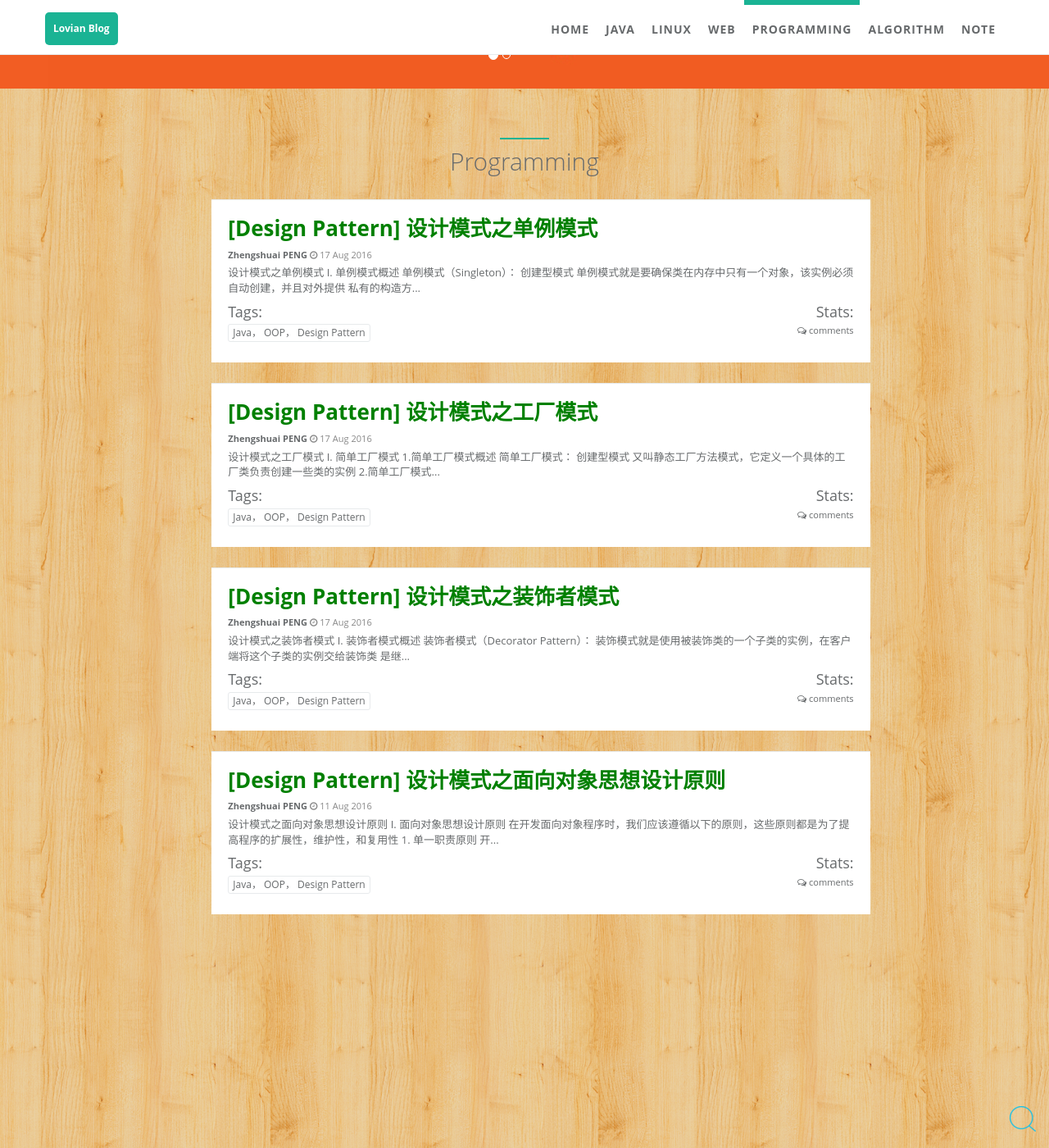
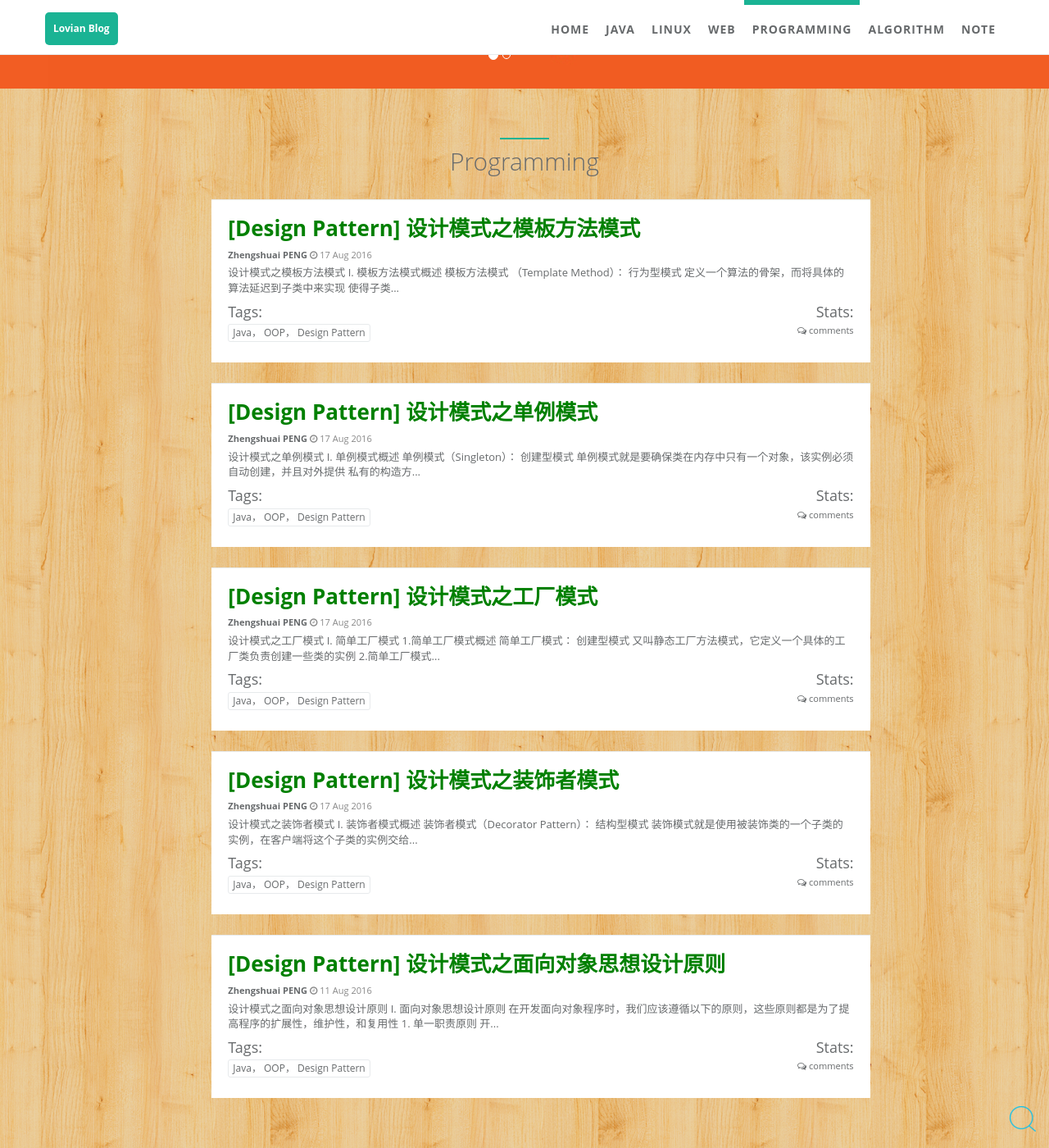
Before and after one commit to ZhengshuaiPENG/zhengshuaipeng.github.io, a Jekyll site: the page built from blog/programming.html, in a window 1280 px wide and 1400 px high, scrolled down 362 px. Shown: the whole window at 82% size. Built offline with Jekyll 4.4.1, drawn with Linux system fonts in a browser that asks for light colours; comment, search, counter and statistics services are not loaded; some of the changed lines change nothing that is shown.

Commit message:
template method

````diff
--- a/_posts/2016/08/2016-08-17-java-oop-design-pattern-decorator.md
+++ b/_posts/2016/08/2016-08-17-java-oop-design-pattern-decorator.md
@@ -15,6 +15,7 @@ icon: fa-keyboard-o
 
 装饰者模式（Decorator Pattern）：
 
+-	结构型模式
 -	装饰模式就是使用被装饰类的一个子类的实例，在客户端将这个子类的实例交给装饰类
 -	是继承的替代方案
 -	装饰者模式通过组合的方式扩展对象的特性
@@ -255,3 +256,32 @@ Note7 plays music
 ```
 
 我们可以看到，我们不需要改 ```Phone``` 的接口，也不需要更改其实现类的方法实现，就可以实现添加功能，这个就是装饰者模式
+
+
+## VI. 装饰者模式在 Java IO 中的应用
+
+我们直到 IO 的 API， 分为字节流和字符流两种，比如 ```InputStream``` 就是一个字节流，来读取字节：
+
+```java
+InputStream is = System.in;
+```
+
+而如果我们想要其读取字符呢？就要装饰一下这个 ```is``` ：
+
+```java
+InputStreamReader isr = new InputStreamReader(is);
+```
+
+现在，这个 ```isr``` 可以读取字符了，但不能直接读取字符串，那我们再装饰一下这个 ```isr```：
+
+```java
+BufferedReader br = new BufferedReader(isr);
+```
+
+得到的这个 ```br``` 就可以直接读取字符串了。再使用的时候，我们如果这样写：
+
+```java
+BufferedReader br = new BufferedReader(new InputStreamReader(System.in));
+```
+
+这个 br 就可以直接获取键盘输入了。由此可知， Java 中 ```Scanner``` 类，其实也是 IO 的一个装饰类
--- /dev/null
+++ b/_posts/2016/08/2016-08-17-java-oop-design-pattern-template-method.md
@@ -0,0 +1,196 @@
+---
+layout: post
+title:  "[Design Pattern] 设计模式之模板方法模式"
+date:   2016-08-17
+desc: "OOP template method pattern programming"
+keywords: "java, design pattern， oop， template method"
+categories: [Programming]
+tags: [Java， OOP， Design Pattern]
+icon: fa-keyboard-o
+---
+
+# 设计模式之模板方法模式
+
+## I. 模板方法模式概述
+
+模板方法模式 （Template Method）：
+
+-	行为型模式
+-	定义一个算法的骨架，而将具体的算法延迟到子类中来实现
+-	使得子类可以不改变算法结构，即可重新定义算法中的某些步骤
+
+## II. 模板方法模式的结构
+
+一般由一个```抽象类```和其```实现类```通过继承结构组成：
+
+抽象类中```方法```有三种：
+-	抽象方法： 定义好规范由子类来实现
+-	模板方法：
+	-	抽象类声明此方法且加以实现
+	-	模板方法是调用抽象方法来完成主要的逻辑功能
+	-	大多会被定义为 ```final``` 方法
+-	钩子方法：
+	-	抽象类声明此方法且加以实现
+	-	子类可以通过钩子方法来影响模板方法的逻辑
+
+## III. 模板方法模式的优缺点
+
+-	优点：
+	-	容易扩展
+		-	一般来说，抽象类中的模版方法是不易反生改变的部分，而抽象方法是容易反生变化的部分
+		-	因此通过增加实现类一般可以很容易实现功能的扩展，符合开闭原则。
+	-	便于维护
+		-	对于模版方法模式来说，正是由于他们的主要逻辑相同，才使用了模版方法
+		-	假如不使用模版方法，任由这些相同的代码散乱的分布在不同的类中，维护起来是非常不方便的。
+	-	比较灵活
+		-	因为有钩子方法，因此，子类的实现也可以影响父类中主逻辑的运行
+		-	但是，在灵活的同时，由于子类影响到了父类，违反了里氏替换原则，也会给程序带来风险。这就对抽象类的设计有了更高的要求。
+-	缺点：
+	-	如果算法骨架有修改的话，则需要修改抽象类
+
+## IV. 适用场景
+
+-	在多个子类拥有相同的方法，并且这些方法逻辑相同时，可以考虑使用模版方法模式。
+-	在程序的主框架相同，细节不同的场合下，也比较适合使用这种模式
+
+## V. 例子
+
+我们来看一个需要排序的需求，抽象类中定义了抽象方法 sort(), 然后在模板方法中使用此 sort() 方法来对数据进行排序
+
+先来定义抽象类
+
+```java
+package org.lovian.designpattern.template;
+
+import java.util.Arrays;
+
+public abstract class AbstractSort {
+	private int[] array;
+
+	public AbstractSort(int[] array){
+		this.array = array;
+	}
+
+	// 抽象方法
+	protected abstract void sort(int[] array);
+
+	// 模板方法，调用抽象方法完成逻辑
+	public void showResult(){
+		System.out.println("Before Sort");
+		System.out.println(Arrays.toString(array));
+		this.sort(array);
+		System.out.println("-----------------------------");
+		System.out.println("After Sort:");
+		System.out.println(Arrays.toString(array));
+	}
+}
+```
+
+然后实现这个抽象类，在实现类中实现抽象方法，第一个子类用冒泡排序实现：
+
+```java
+package org.lovian.designpattern.template;
+
+public class BubbleSort extends AbstractSort {
+
+	public BubbleSort(int[] array) {
+		super(array);
+	}
+
+	@Override
+	protected void sort(int[] array) {
+		bubbleSort(array);
+	}
+
+	private void bubbleSort(int[] array) {
+		int length = array.length;
+		boolean sorted = false;
+		while (!sorted) {
+			sorted = true;
+			for (int i = 0; i < length - 1; i++) {
+				if (array[i] > array[i + 1]) {
+					int tmp = array[i];
+					array[i] = array[i + 1];
+					array[i + 1] = tmp;
+					sorted = false;
+				}
+			}
+			length--;
+		}
+	}
+}
+```
+
+第二个子类用选择排序实现：
+
+```java
+package org.lovian.designpattern.template;
+
+public class SelectionSort extends AbstractSort {
+
+	public SelectionSort(int[] array) {
+		super(array);
+	}
+
+	@Override
+	protected void sort(int[] array) {
+		selectionSort(array);
+	}
+
+	private void selectionSort(int[] array){
+		int minIndex = 0;
+		for(int i = 0; i < array.length - 1; i++){
+			minIndex = i;
+			for(int j = i+1; j < array.length; j++){
+				if(array[minIndex] > array[j])
+					minIndex = j;
+			}
+
+			if(minIndex != i){
+				int tmp = array[minIndex];
+				array[minIndex] = array[i];
+				array[i] = tmp;
+			}
+		}
+	}
+}
+```
+
+测试类：
+
+```java
+package org.lovian.designpattern.template;
+
+public class SortTest {
+	public static void main(String[] args) {
+		System.out.println("Bubble Sort");
+		int[] array = {12 , 4, 53, 23, 17, 2, 31, 26, 45};
+		AbstractSort as = new BubbleSort(array);
+		as.showResult();
+
+		System.out.println("========================");
+		System.out.println("Selection Sort");
+		int[] array2 = {12 , 4, 53, 23, 17, 2, 31, 26, 45};
+		AbstractSort as2 = new SelectionSort(array2);
+		as2.showResult();
+	}
+}
+```
+
+result：
+
+```
+Bubble Sort
+Before Sort
+[12, 4, 53, 23, 17, 2, 31, 26, 45]
+-----------------------------
+After Sort:
+[2, 4, 12, 17, 23, 26, 31, 45, 53]
+========================
+Selection Sort
+Before Sort
+[12, 4, 53, 23, 17, 2, 31, 26, 45]
+-----------------------------
+After Sort:
+[2, 4, 12, 17, 23, 26, 31, 45, 53]
+```
````
